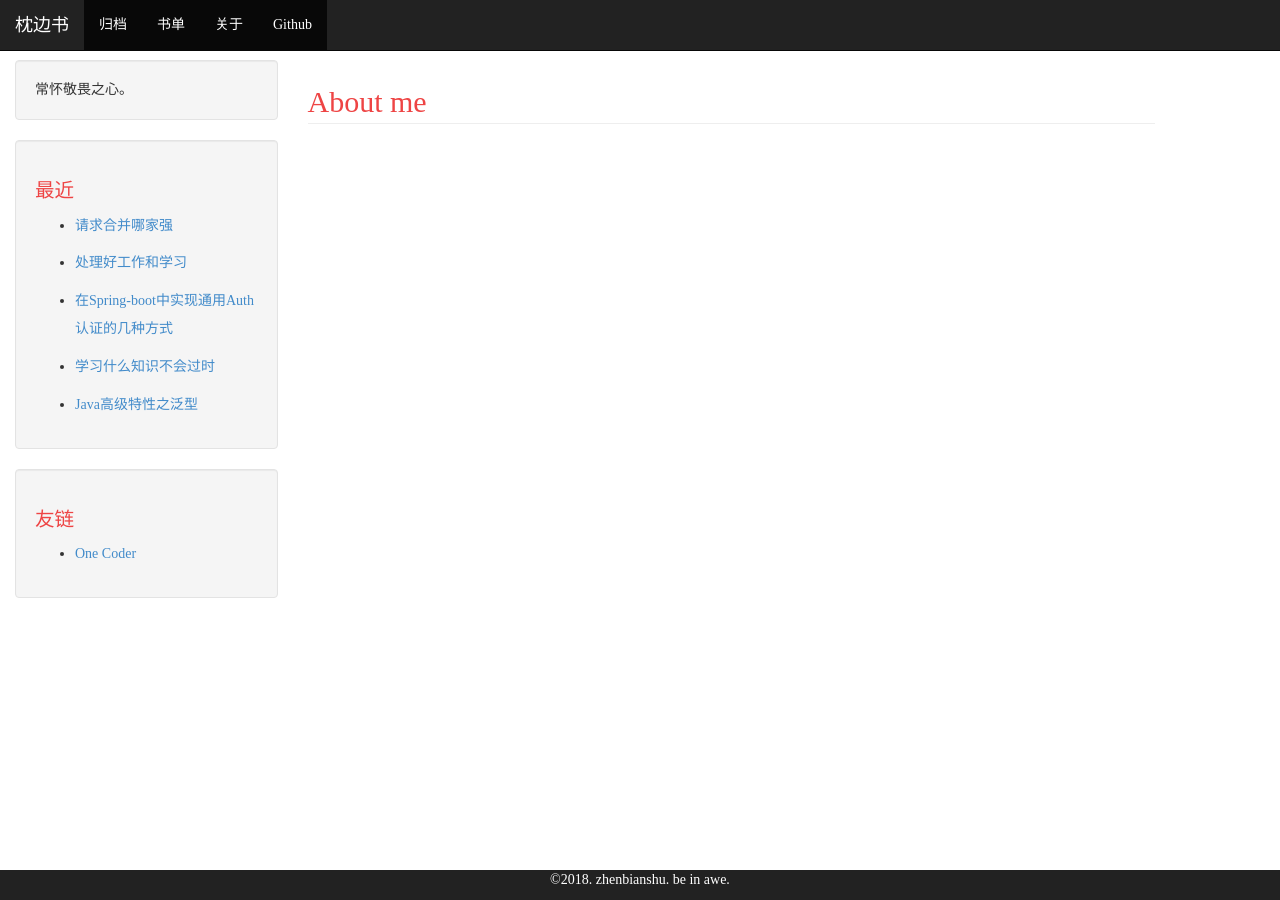
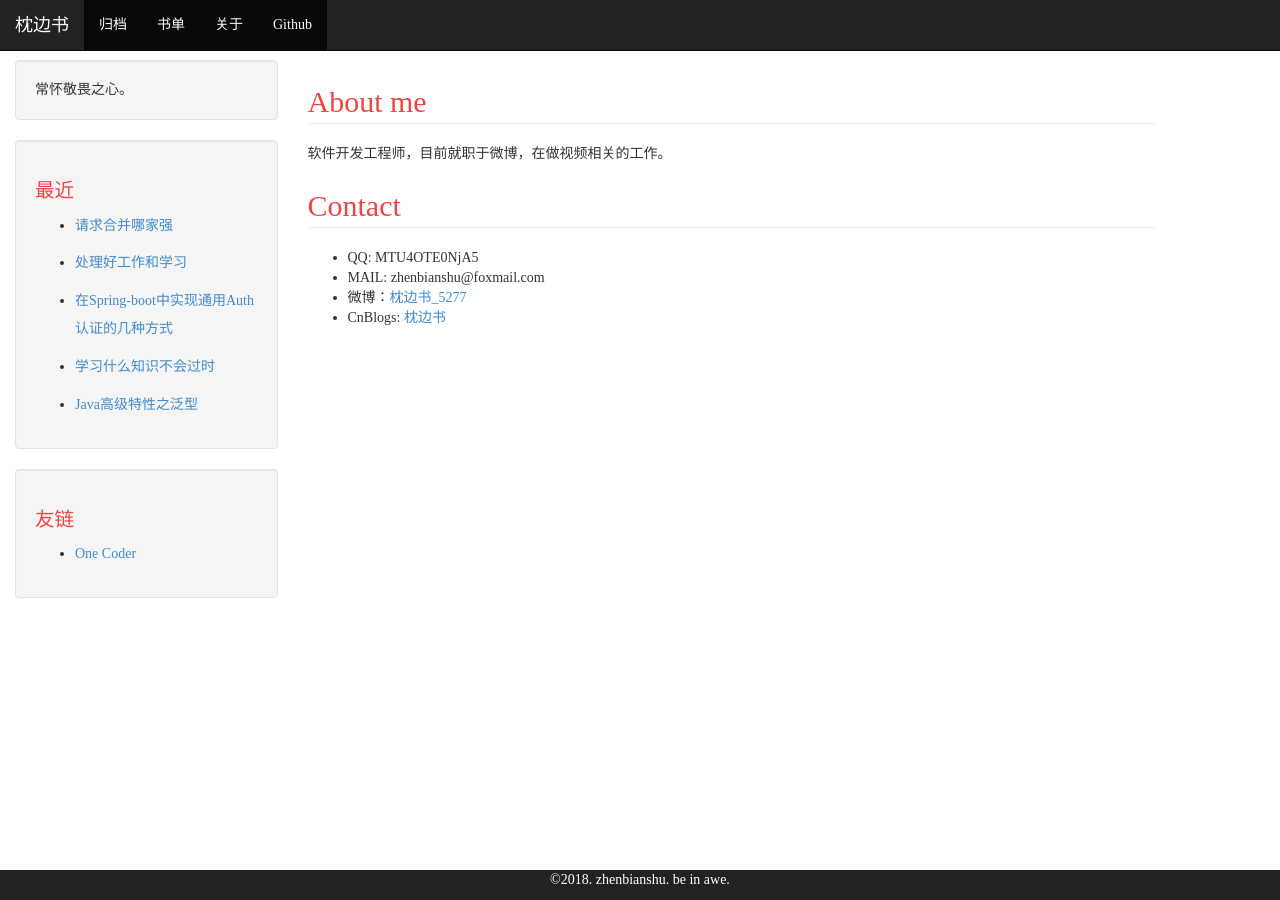
Before and after one commit to zhenbianshu/zhenbianshu.github.io, a Jekyll site: the page built from about.md, in a window 1280 px wide. Built offline with Jekyll 4.4.1, drawn with Linux system fonts in a browser that asks for light colours; comment, search, counter and statistics services are not loaded; our own code applies the rules of GitHub Pages for plain Markdown files.

Commit message:
complete about;

```diff
--- a/about.md
+++ b/about.md
@@ -4,3 +4,12 @@ layout: default
 
 ## About me
 ---
+软件开发工程师，目前就职于微博，在做视频相关的工作。
+
+
+## Contact
+---
+- QQ: MTU4OTE0NjA5
+- MAIL: zhenbianshu@foxmail.com
+- 微博：[枕边书_5277](https://weibo.com/u/5715965217)
+- CnBlogs: [枕边书](http://www.cnblogs.com/zhenbianshu/)
```
